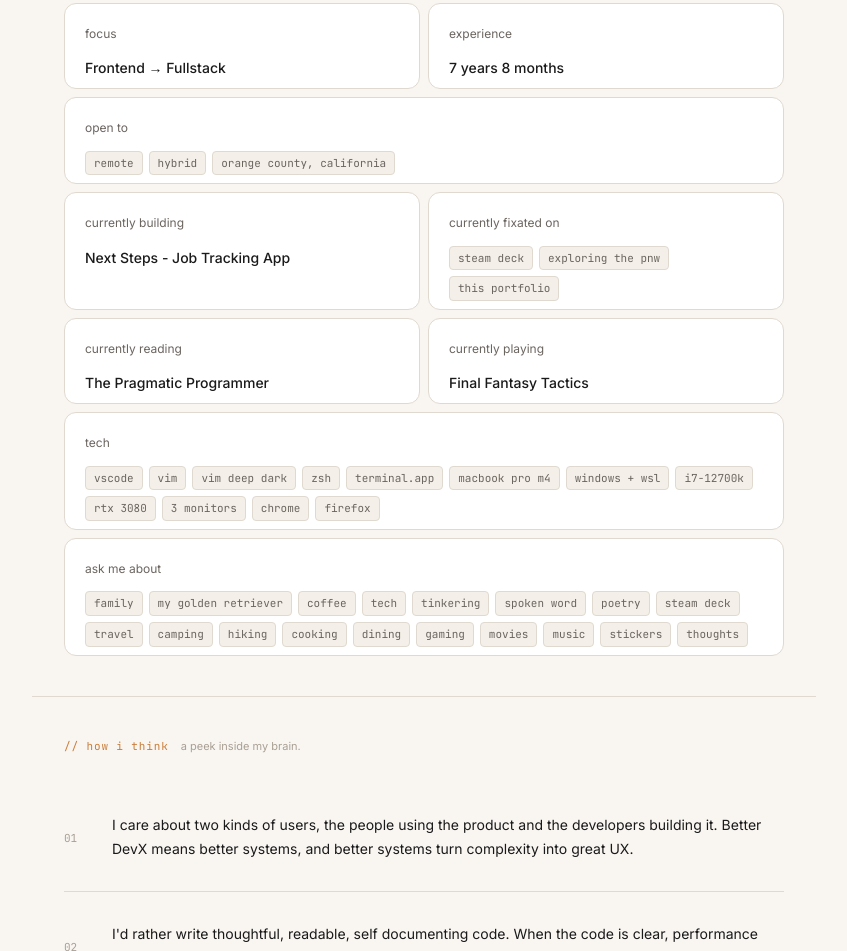
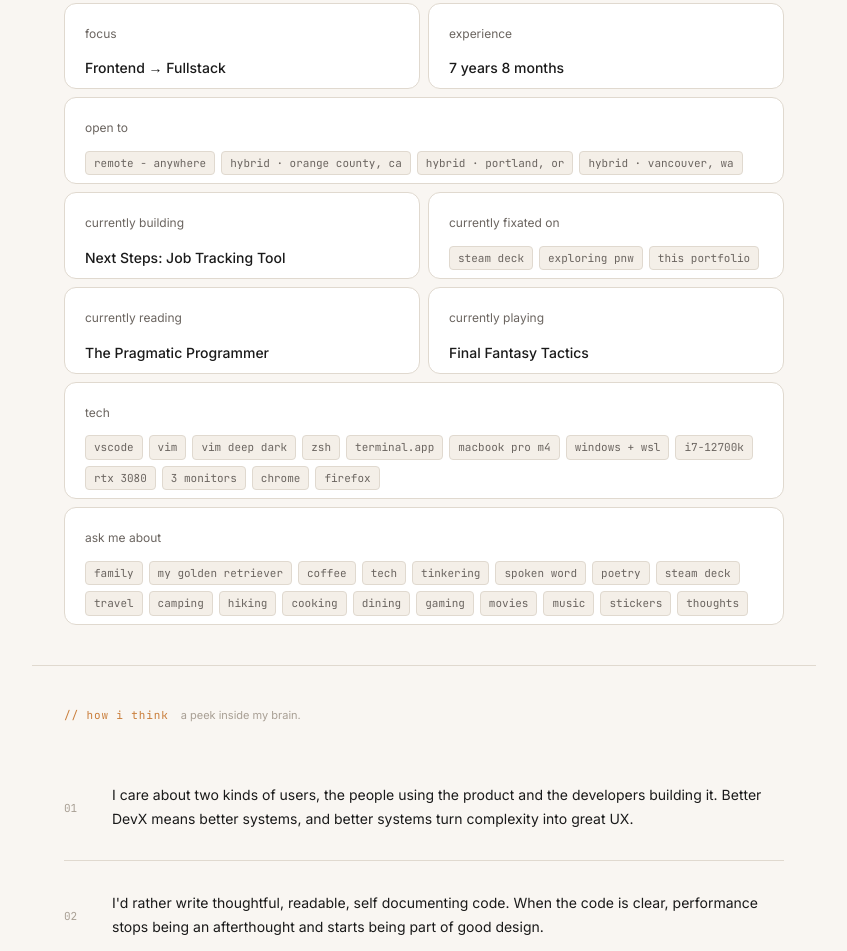
Before and after one commit to respici0/portfolio, an Astro site: page / in a window 1280 px wide. Shown: the part 949-1900 px from the top of the page, without its empty margins (216-1063 px from the left). Built offline with nearby package versions, Linux system fonts and the light colour scheme; Astro itself is replaced by a stand-in of ours.

Commit message:
cleaned up css and updated open to information

```diff
--- a/src/components/About.astro
+++ b/src/components/About.astro
@@ -35,16 +35,21 @@ const infoList: Info[] = [
   },
   {
     label: "open to",
-    chips: ["remote", "hybrid", "orange county, california"],
+    chips: [
+      "remote - anywhere",
+      "hybrid · orange county, ca",
+      "hybrid · portland, or",
+      "hybrid · vancouver, wa",
+    ],
     expand: true,
   },
   {
     label: "currently building",
-    info: "Next Steps - Job Tracking App",
+    info: "Next Steps: Job Tracking Tool",
   },
   {
     label: "currently fixated on",
-    chips: ["steam deck", "exploring the pnw", "this portfolio"],
+    chips: ["steam deck", "exploring pnw", "this portfolio"],
   },
   {
     label: "currently reading",
@@ -126,7 +131,7 @@ const infoList: Info[] = [
 <style>
   .about-grid {
     display: grid;
-    grid-template-columns: repeat(2, minmax(0, 1fr));
+    grid-template-columns: repeat(1, minmax(0, 1fr));
     gap: 8px;
   }
 
@@ -137,8 +142,22 @@ const infoList: Info[] = [
     padding: 0.5rem 1.25rem;
   }
 
-  .about-card.expand {
-    grid-column: span 2;
+  @media (min-width: 768px) {
+    .about-grid {
+      display: grid;
+      grid-template-columns: repeat(2, minmax(0, 1fr));
+      gap: 8px;
+    }
+
+    .about-card {
+      background: var(--bg-white);
+      border: 0.5px solid var(--border);
+      border-radius: var(--radius-lg);
+      padding: 0.5rem 1.25rem;
+    }
+    .about-card.expand {
+      grid-column: span 2;
+    }
   }
 
   .about-label {
--- a/src/components/SelectedWork.astro
+++ b/src/components/SelectedWork.astro
@@ -319,7 +319,6 @@ const projects: Project[] = [
     font-size: 14px;
     color: var(--muted);
     line-height: 1.65;
-    /* max-width: 480px; */
     margin-bottom: 1rem;
   }
 
```
